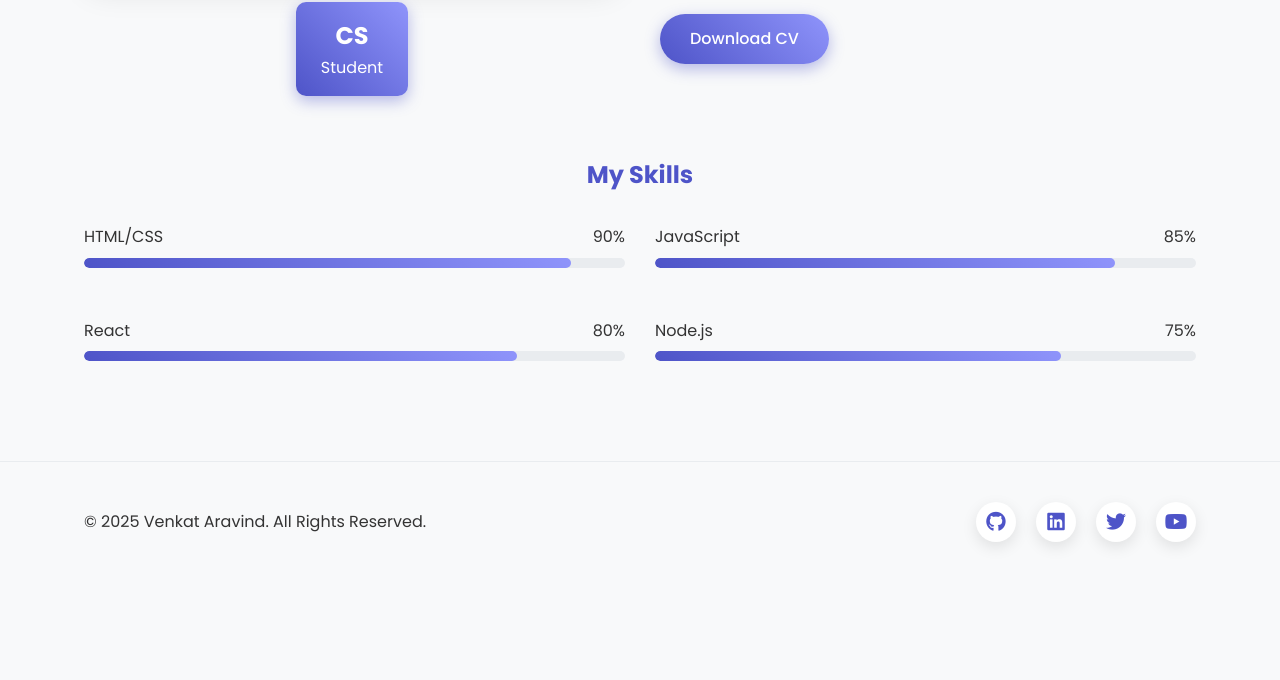
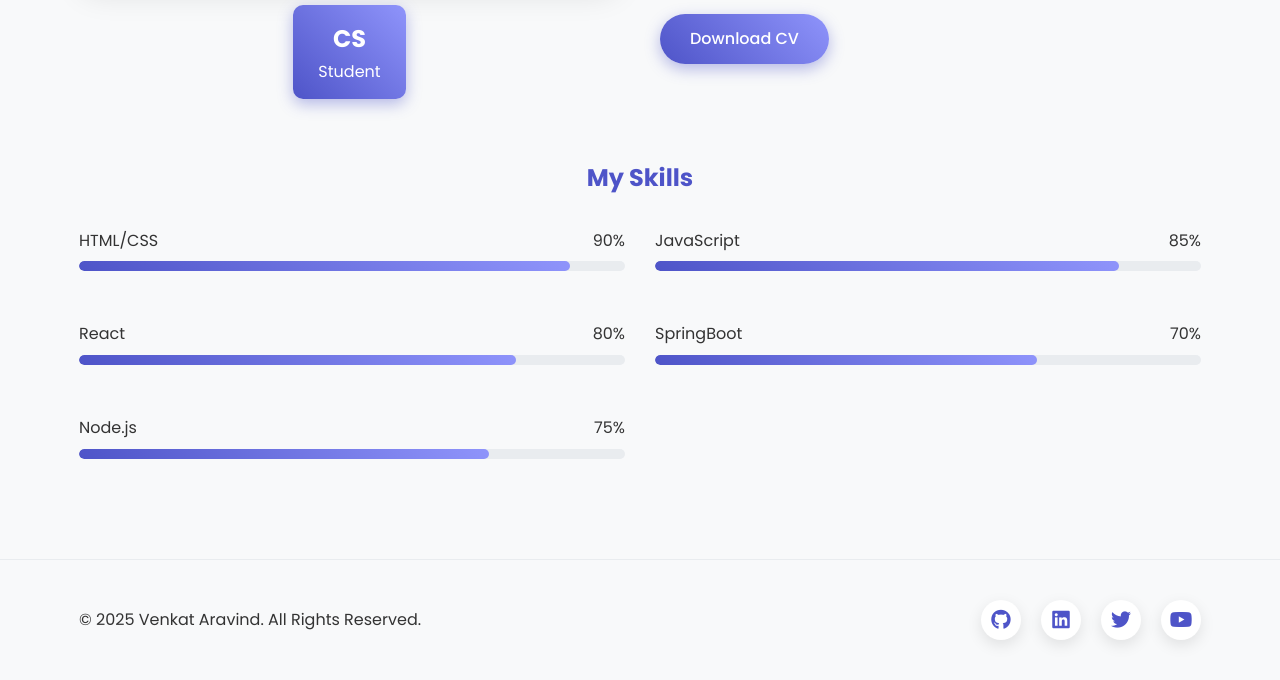
Before and after one commit to VenkatAravind123/portfolio30515, a website: page about.html in a window 1280 px wide. Shown: the part 677-1357 px from the top of the page. Before the commit the page ends 1259 px from the top, so only its background shows below. Drawn offline with Linux system fonts and the light colour scheme.

Commit message:
Skills Updated

```diff
--- a/about.html
+++ b/about.html
@@ -108,6 +108,15 @@
                             <div class="skill-progress" style="width: 80%"></div>
                         </div>
                     </div>
+                    <div class="skill-item">
+                        <div class="skill-info">
+                            <span>SpringBoot</span>
+                            <span>70%</span>
+                        </div>
+                        <div class="skill-bar">
+                            <div class="skill-progress" style="width: 70%"></div>
+                        </div>
+                    </div>
 
                     <div class="skill-item">
                         <div class="skill-info">
--- a/style.css
+++ b/style.css
@@ -5,6 +5,10 @@
     --light-color: #f8f9fa;
     --dark-color: #212529;
     --transition: all 0.3s ease;
+    --mobile-padding: 15px;
+    --tablet-width: 768px;
+    --laptop-width: 992px;
+    --desktop-width: 1200px;
   }
 
   * {
@@ -22,12 +26,17 @@
   }
 
   .container {
-    width: 90%;
+    width: min(90%, var(--desktop-width));
+    padding: 0 var(--mobile-padding);
+    margin: 0 auto;
+    /* width: 90%;
     max-width: 1200px;
     margin: 0 auto;
-    padding: 0 20px;
+    padding: 0 20px; */
   }
-
+  html {
+    font-size: 16px;
+}
   /* Header Styles */
   header {
     position: fixed;
```
